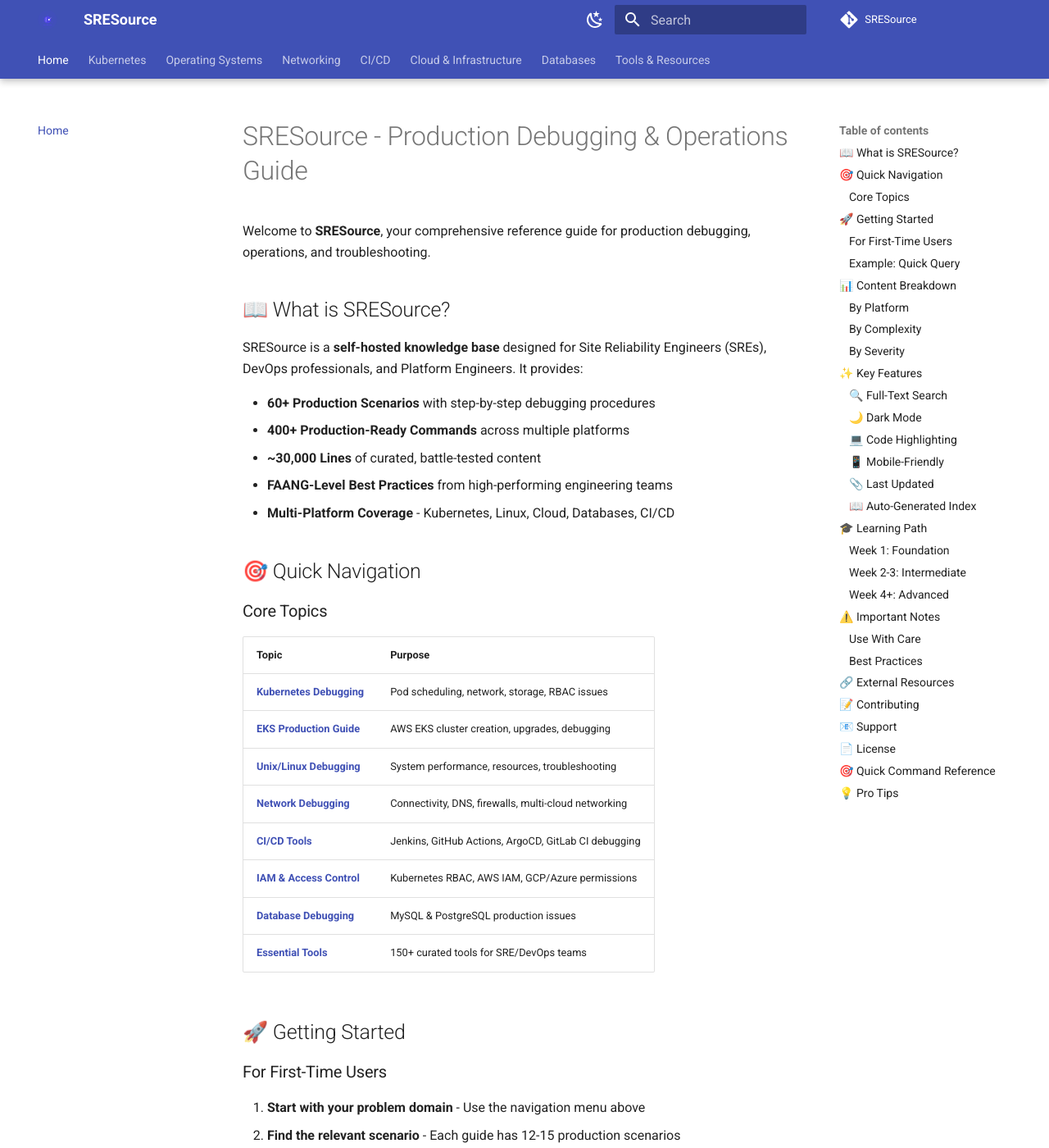
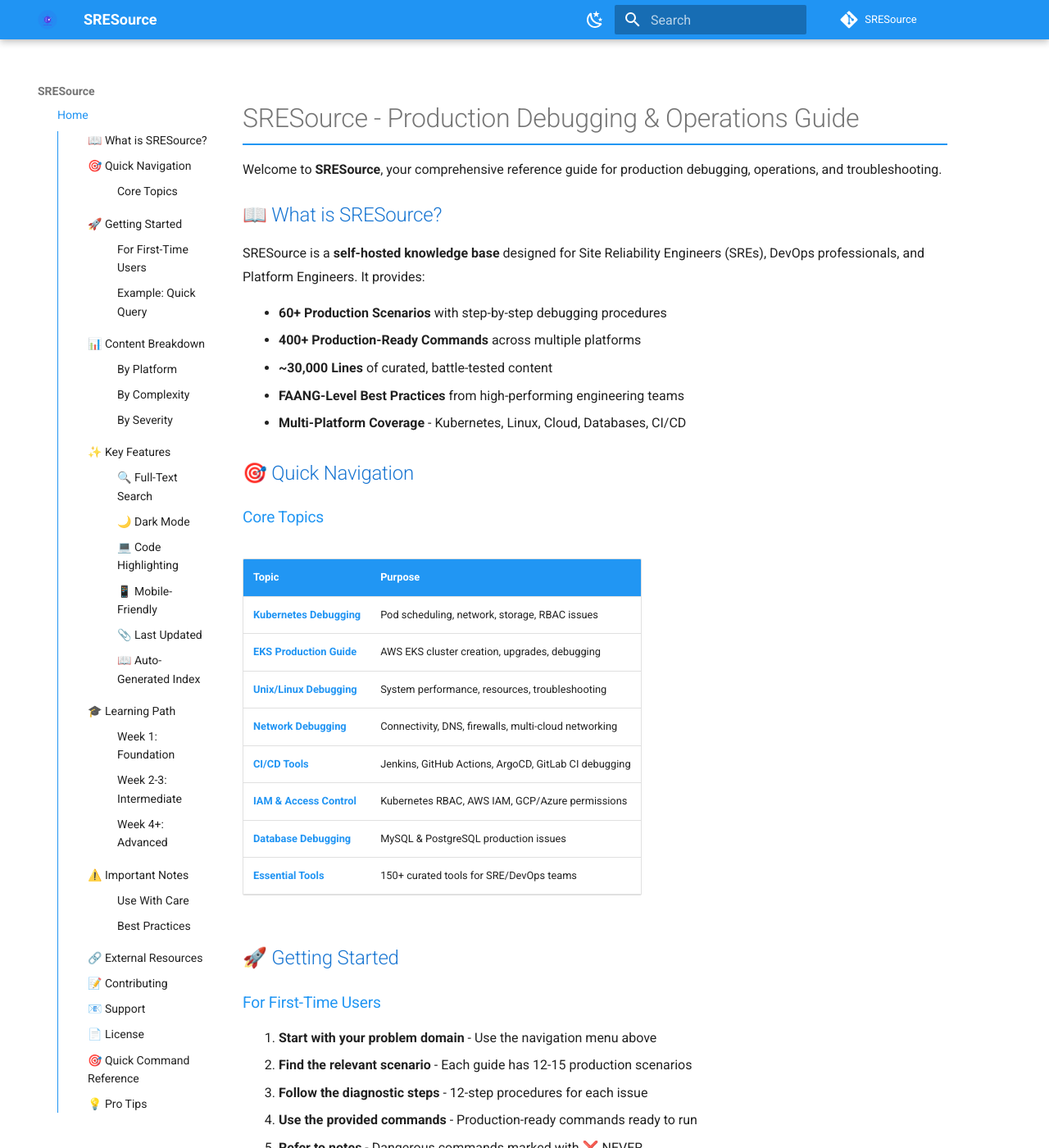
Before and after one commit to atamsekar-tivo/SRESource, an MkDocs documentation site: the page built from docs/index.md, in a window 1280 px wide and 1400 px high. Shown: the whole window at 82% size. Built offline with MkDocs 1.6.1 and Material for MkDocs 9.7.7, drawn with Linux system fonts in a browser that asks for light colours; comment, search, counter and statistics services are not loaded.

Commit message:
Improve UI/UX and content readability
- Simplify theme: remove sticky tabs, add section navigation, cleaner layout
- Add custom CSS for better visual hierarchy and spacing
- Improve code block styling with better distinction
- Enhance admonitions with better colors and spacing
- Better table styling for readability
- Add FORMATTING_GUIDE.md with best practices for content structure
- Commands and explanations now clearly separated
- Less visual clutter, easier to scan and copy commands

```diff
--- /dev/null
+++ b/docs/css/custom.css
@@ -0,0 +1,161 @@
+/* Enhanced readability and visual hierarchy */
+
+:root {
+  --md-code-bg: #f5f5f5;
+  --md-code-fg: #333;
+  --md-typeset-table-color: rgba(0, 0, 0, 0.87);
+}
+
+/* Code blocks - better separation */
+.highlight {
+  background-color: #f8f9fa !important;
+  border-left: 3px solid #2196F3 !important;
+  padding: 12px 16px !important;
+  margin: 16px 0 !important;
+  border-radius: 4px;
+}
+
+pre {
+  background-color: #f8f9fa !important;
+  padding: 16px !important;
+  margin: 16px 0 !important;
+  border-radius: 4px;
+  overflow-x: auto;
+}
+
+code {
+  background-color: #f0f0f0 !important;
+  padding: 2px 6px !important;
+  border-radius: 3px;
+  font-family: 'Courier New', Courier, monospace;
+  font-size: 0.9em;
+}
+
+/* Admonitions - better spacing */
+.admonition {
+  margin: 20px 0 !important;
+  padding: 12px 16px !important;
+  border-left: 4px solid;
+  border-radius: 4px;
+}
+
+.admonition.note {
+  border-left-color: #2196F3;
+  background-color: rgba(33, 150, 243, 0.05);
+}
+
+.admonition.warning {
+  border-left-color: #FF9800;
+  background-color: rgba(255, 152, 0, 0.05);
+}
+
+.admonition.danger {
+  border-left-color: #F44336;
+  background-color: rgba(244, 67, 54, 0.05);
+}
+
+.admonition.tip {
+  border-left-color: #4CAF50;
+  background-color: rgba(76, 175, 80, 0.05);
+}
+
+/* Better spacing for paragraphs */
+p {
+  line-height: 1.8 !important;
+  margin-bottom: 16px !important;
+}
+
+/* Headings with better spacing */
+h1, h2, h3, h4, h5, h6 {
+  margin-top: 24px !important;
+  margin-bottom: 12px !important;
+  line-height: 1.4 !important;
+}
+
+h1 {
+  font-size: 2em !important;
+  border-bottom: 2px solid #2196F3;
+  padding-bottom: 8px;
+}
+
+h2 {
+  font-size: 1.5em !important;
+  color: #1976D2;
+}
+
+h3 {
+  font-size: 1.2em !important;
+  color: #2196F3;
+}
+
+/* Lists with better spacing */
+ul, ol {
+  margin-left: 24px !important;
+}
+
+li {
+  margin-bottom: 8px !important;
+  line-height: 1.6 !important;
+}
+
+/* Tables - better readability */
+table {
+  margin: 20px 0 !important;
+  border-collapse: collapse !important;
+  width: 100% !important;
+}
+
+th {
+  background-color: #2196F3 !important;
+  color: white !important;
+  padding: 12px !important;
+  text-align: left !important;
+  font-weight: 600;
+}
+
+td {
+  padding: 12px !important;
+  border-bottom: 1px solid #e0e0e0 !important;
+}
+
+tbody tr:hover {
+  background-color: #f5f5f5 !important;
+}
+
+/* Command/Output separation */
+.language-bash, .language-sh, .language-shell {
+  background-color: #1e1e1e !important;
+  color: #00ff00 !important;
+}
+
+.language-bash code, .language-sh code, .language-shell code {
+  color: #00ff00 !important;
+  background-color: transparent !important;
+  padding: 0 !important;
+}
+
+/* Tab styling */
+.tabbed-set {
+  margin: 20px 0 !important;
+}
+
+.tabbed-content {
+  padding: 16px !important;
+}
+
+/* Better content width */
+.md-content {
+  max-width: 900px;
+}
+
+/* Comment styling for better distinction */
+.c, .cm, .c1 {
+  color: #008000 !important;
+  font-style: italic !important;
+}
+
+/* Command output styling */
+.language-text {
+  background-color: #f5f5f5 !important;
+  border-left: 2px solid #666 !important;
+}
--- a/mkdocs.yml
+++ b/mkdocs.yml
@@ -7,6 +7,7 @@
 
 nav:
   - Home: index.md
+  - Getting Started: FORMATTING_GUIDE.md
   - Kubernetes:
       - Kubernetes Debugging: kubernetes-debugging-commands.md
       - EKS Production Guide: production-debugging-eks.md
@@ -29,27 +30,26 @@
   favicon: https://raw.githubusercontent.com/atamsekar-tivo/SRESource/main/docs/assets/favicon.ico
   palette:
     - scheme: default
-      primary: indigo
-      accent: indigo
+      primary: blue
+      accent: blue
       toggle:
         icon: material/weather-night
         name: Switch to dark mode
     - scheme: slate
-      primary: indigo
-      accent: indigo
+      primary: blue
+      accent: blue
       toggle:
         icon: material/weather-sunny
         name: Switch to light mode
   features:
     - navigation.instant
-    - navigation.tabs
-    - navigation.tabs.sticky
+    - navigation.sections
     - navigation.top
-    - navigation.indexes
     - search.suggest
     - search.highlight
     - content.code.copy
-    - content.code.annotate
+    - content.code.select
+    - toc.integrate
 
 plugins:
   - search:
@@ -89,5 +89,8 @@
       link: https://linkedin.com/in/atamsekar-tivo
   generator: false
 
+extra_css:
+  - css/custom.css
+
 copyright: |
   &copy; 2024-2026 Anirudh Tamsekar. Licensed under <a href="https://creativecommons.org/licenses/by-sa/4.0/" target="_blank">CC BY-SA 4.0</a>
```
Also changed, not shown: docs/FORMATTING_GUIDE.md (added, +197 -0 lines).
